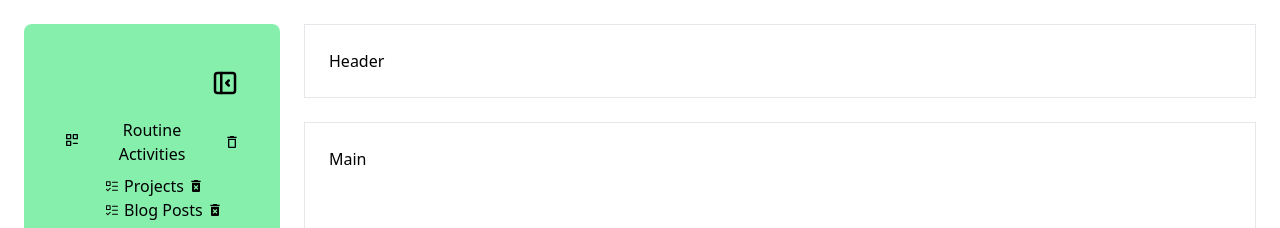
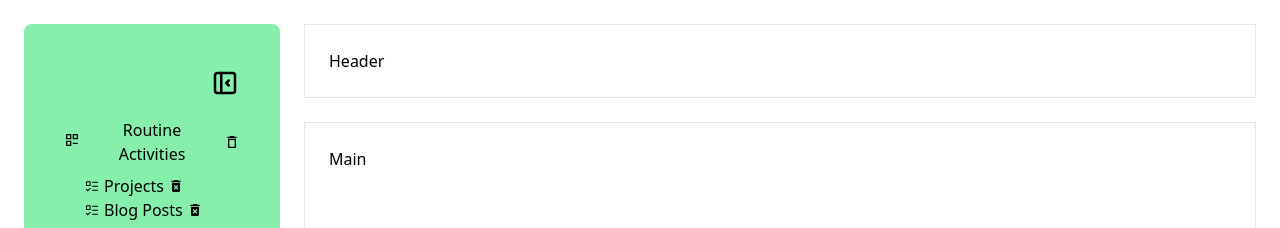
Before and after one commit to chingu-voyages/v47-tier2-team-10, a React (Create React App) app in the folder v47-client/: page /ProductPage in a window 1280 px wide. Both pictures are taken after a click on the button "Routine Activities". Shown: the top 228 px of the page. Built offline with nearby package versions, Linux system fonts and the light colour scheme.

Commit message:
fix tailwind

```diff
--- a/v47-client/src/components/productpage/Activity.jsx
+++ b/v47-client/src/components/productpage/Activity.jsx
@@ -6,7 +6,7 @@ import { MdDeleteForever } from "react-icons/md";
 export default function Activity({activity}) {
 
     return (
-    <div className='md:flex items-center gap-1 ml-10 hidden'>
+    <div className='md:flex items-center gap-1 ml-5 hidden'>
         <button className=' '>
             <GoTasklist />
         </button>
```
